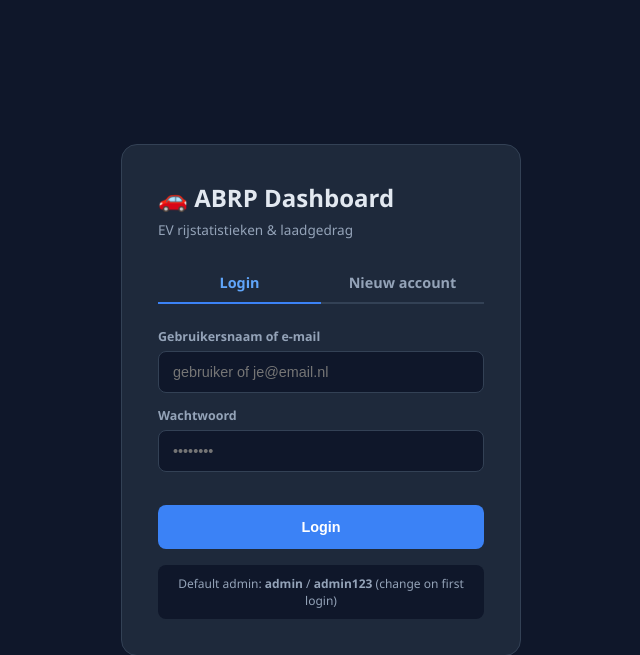
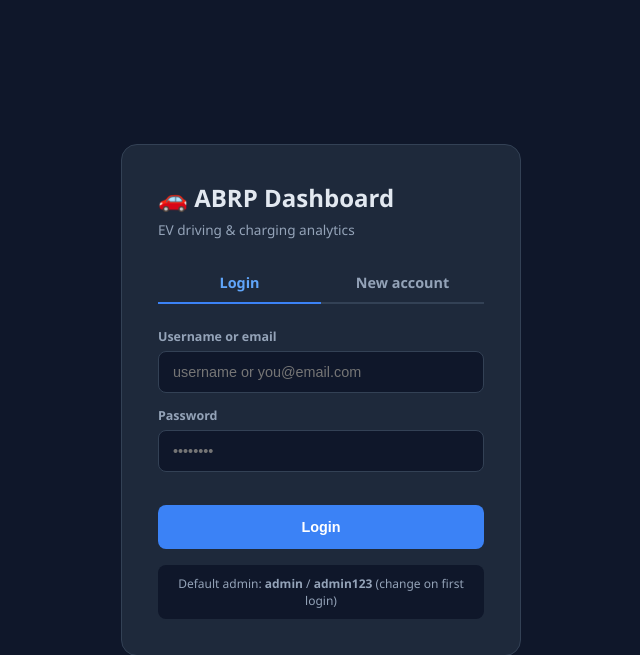
Before and after one commit to jphermans/abrp-ev-dashboard, a Flask app: page / in a window 1280 px wide. Shown: the top 655 px of the page, without its empty margins (319-959 px from the left). Run offline with Flask 3, Linux system fonts and the light colour scheme.

Commit message:
v2.2.1: Login page always English — dashboard uses user language after login
The login/register page is now fully in English for universal clarity:
- html lang='en'
- All labels, placeholders, buttons, error messages in English
- 'New account' tab, 'Username or email', 'Password', 'Create account'
- 'Connection error', 'Something went wrong'

After login, the dashboard loads the user's preferred language (saved
in localStorage) as before. The language setting only affects the
authenticated dashboard, not the pre-login screen.

```diff
--- a/templates/login.html
+++ b/templates/login.html
@@ -1,5 +1,5 @@
 <!DOCTYPE html>
-<html lang="nl" data-theme="dark">
+<html lang="en" data-theme="dark">
 <head>
 <meta charset="UTF-8">
 <meta name="viewport" content="width=device-width, initial-scale=1.0">
@@ -38,11 +38,11 @@
 <body>
 <div class="login-card">
   <h1>🚗 ABRP Dashboard</h1>
-  <div class="subtitle">EV rijstatistieken & laadgedrag</div>
+  <div class="subtitle">EV driving & charging analytics</div>
 
   <div class="tabs">
     <div class="tab active" id="loginTab" onclick="switchTab('login')">Login</div>
-    <div class="tab" id="registerTab" onclick="switchTab('register')">Nieuw account</div>
+    <div class="tab" id="registerTab" onclick="switchTab('register')">New account</div>
   </div>
 
   <form onsubmit="return doSubmit(event)">
@@ -50,20 +50,20 @@
     <!-- Register: adds display name + email above -->
     <div id="registerFields">
       <div class="field">
-        <label>Weergavenaam (optioneel)</label>
-        <input type="text" id="displayName" placeholder="Je naam">
+        <label>Display name (optional)</label>
+        <input type="text" id="displayName" placeholder="Your name">
       </div>
       <div class="field">
-        <label>E-mail</label>
-        <input type="email" id="email" placeholder="je@email.nl">
+        <label>Email</label>
+        <input type="email" id="email" placeholder="you@email.com">
       </div>
     </div>
     <div class="field">
-      <label>Gebruikersnaam of e-mail</label>
-      <input type="text" id="username" required placeholder="gebruiker of je@email.nl" autocomplete="username">
+      <label>Username or email</label>
+      <input type="text" id="username" required placeholder="username or you@email.com" autocomplete="username">
     </div>
     <div class="field">
-      <label>Wachtwoord</label>
+      <label>Password</label>
       <input type="password" id="password" required placeholder="••••••••" autocomplete="current-password">
     </div>
     <div class="error-msg" id="errorMsg"></div>
@@ -81,18 +81,15 @@
   document.getElementById('loginTab').classList.toggle('active', m === 'login');
   document.getElementById('registerTab').classList.toggle('active', m === 'register');
   document.getElementById('registerFields').style.display = m === 'register' ? 'block' : 'none';
-  document.getElementById('submitBtn').textContent = m === 'register' ? 'Account aanmaken' : 'Login';
+  document.getElementById('submitBtn').textContent = m === 'register' ? 'Create account' : 'Login';
   document.getElementById('errorMsg').textContent = '';
-  // Update label and placeholder for the main field
-  const mainLabel = document.querySelector('label[for="username"]') || document.querySelectorAll('.field label')[2];
   const mainInput = document.getElementById('username');
   if (m === 'register') {
-    mainInput.placeholder = 'kies een gebruikersnaam';
-    mainInput.autocomplete = 'username';
+    mainInput.placeholder = 'choose a username';
   } else {
-    mainInput.placeholder = 'gebruiker of je@email.nl';
-    mainInput.autocomplete = 'username';
+    mainInput.placeholder = 'username or you@email.com';
   }
+  mainInput.autocomplete = 'username';
 }
 
 async function doSubmit(e) {
@@ -132,14 +129,14 @@
     if (d.status === 'ok') {
       window.location.href = '/';
     } else {
-      errEl.textContent = d.error || 'Er ging iets mis';
+      errEl.textContent = d.error || 'Something went wrong';
       btn.disabled = false;
-      btn.textContent = mode === 'register' ? 'Account aanmaken' : 'Login';
+      btn.textContent = mode === 'register' ? 'Create account' : 'Login';
     }
   } catch(err) {
-    errEl.textContent = 'Verbindingsfout';
+    errEl.textContent = 'Connection error';
     btn.disabled = false;
-    btn.textContent = mode === 'register' ? 'Account aanmaken' : 'Login';
+    btn.textContent = mode === 'register' ? 'Create account' : 'Login';
   }
   return false;
 }
```
Also changed, not shown: 1 other file.
